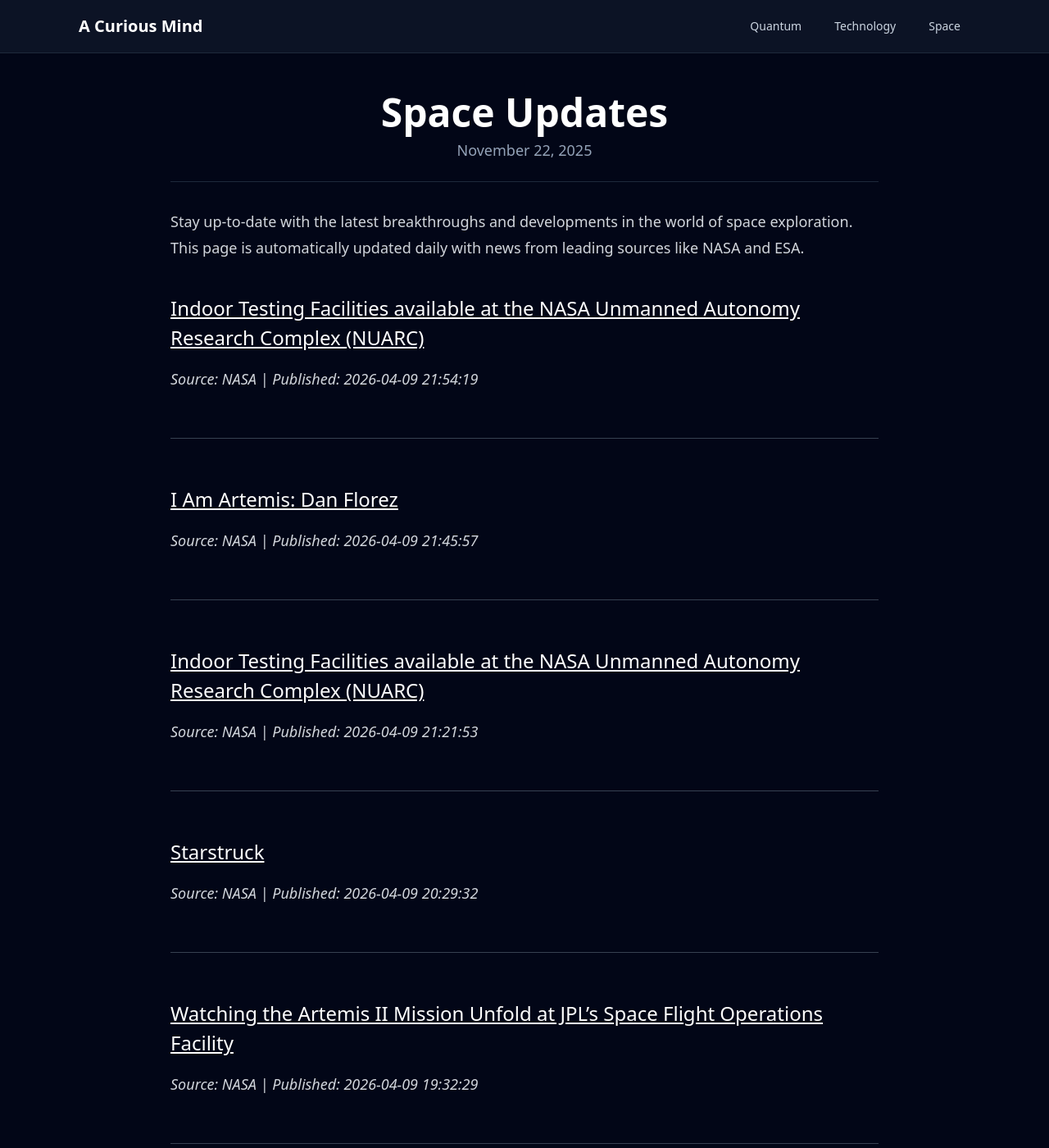
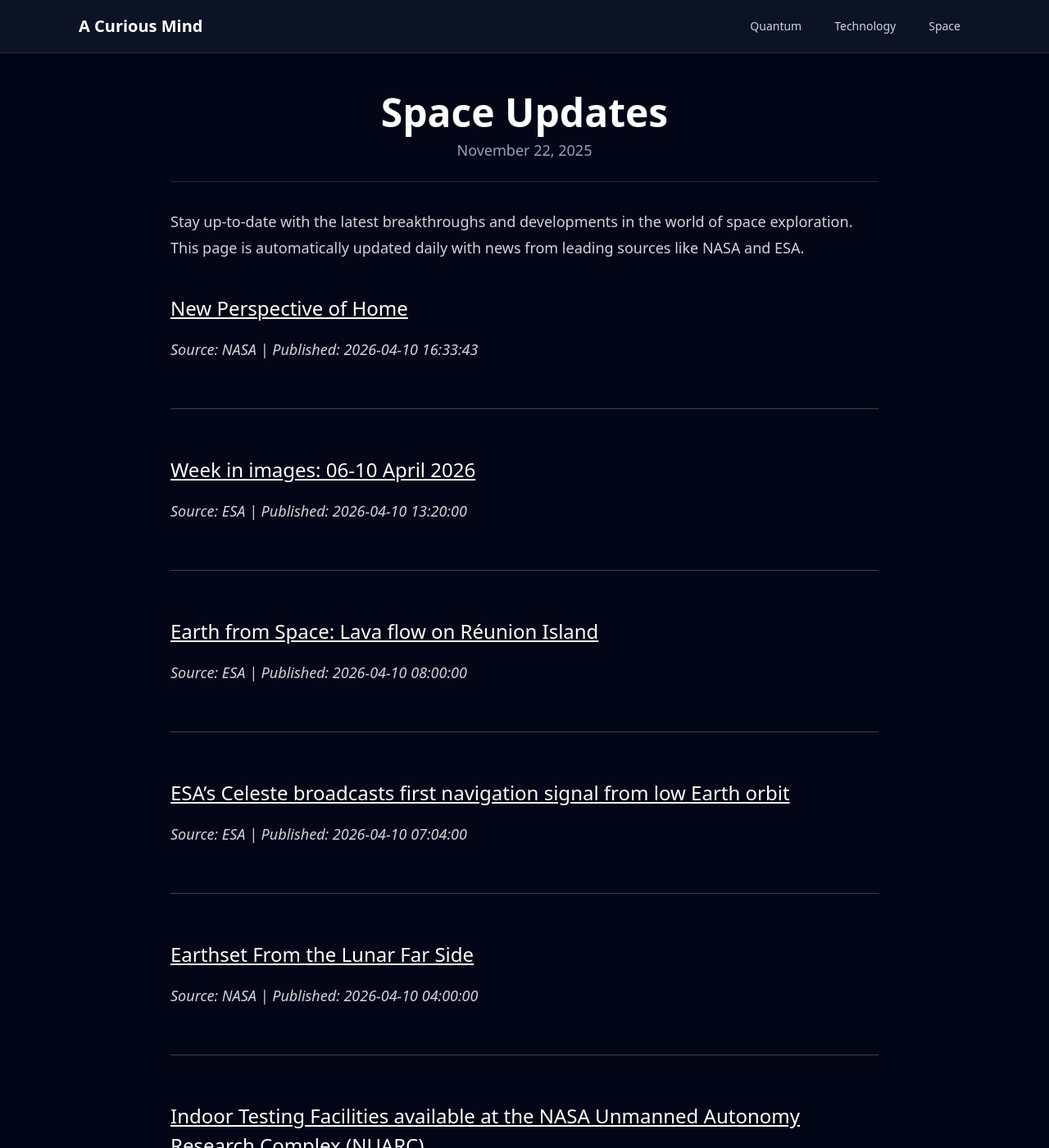
Before and after one commit to onehl7/onehl7.github.io, a Jekyll site: the page built from _posts/2025-11-22-space-updates.md, in a window 1280 px wide and 1400 px high. Shown: the whole window at 82% size. Built offline with Jekyll 4.4.1, drawn with Linux system fonts in a browser that asks for light colours; nearby versions of some CDN libraries; some of the changed text lies outside the part shown.

Commit message:
Update space news data

```diff
--- a/_data/space_news.json
+++ b/_data/space_news.json
@@ -1,8 +1,38 @@
 [
   {
     "source": "NASA",
+    "title": "New Perspective of Home",
+    "link": "https://www.nasa.gov/image-article/new-perspective-of-home/",
+    "published": "2026-04-10 16:33:43"
+  },
+  {
+    "source": "ESA",
+    "title": "Week in images: 06-10 April 2026",
+    "link": "https://www.esa.int/About_Us/Week_in_images/Week_in_images_06-10_April_2026",
+    "published": "2026-04-10 13:20:00"
+  },
+  {
+    "source": "ESA",
+    "title": "Earth from Space: Lava flow on R\u00e9union Island",
+    "link": "https://www.esa.int/ESA_Multimedia/Images/2026/04/Earth_from_Space_Lava_flow_on_Reunion_Island",
+    "published": "2026-04-10 08:00:00"
+  },
+  {
+    "source": "ESA",
+    "title": "ESA\u2019s Celeste broadcasts first navigation signal from low Earth orbit",
+    "link": "https://www.esa.int/Applications/Satellite_navigation/Celeste/ESA_s_Celeste_broadcasts_first_navigation_signal_from_low_Earth_orbit",
+    "published": "2026-04-10 07:04:00"
+  },
+  {
+    "source": "NASA",
+    "title": "Earthset From the Lunar Far Side",
+    "link": "https://science.nasa.gov/earth/earth-observatory/earthset-from-the-lunar-far-side/",
+    "published": "2026-04-10 04:00:00"
+  },
+  {
+    "source": "NASA",
     "title": "Indoor Testing Facilities available at the NASA Unmanned Autonomy Research Complex (NUARC)",
-    "link": "https://www.nasa.gov/aeronautics/indoor-testing-facilities-available-at-the-nasa-unmanned-autonomy-research-complex-nuarc/",
+    "link": "https://www.nasa.gov/centers-and-facilities/ames/indoor-testing-facilities-available-at-the-nasa-unmanned-autonomy-research-complex-nuarc/",
     "published": "2026-04-09 21:54:19"
   },
   {
@@ -18,40 +48,10 @@
     "published": "2026-04-09 21:21:53"
   },
   {
-    "source": "NASA",
-    "title": "Starstruck",
-    "link": "https://www.nasa.gov/image-article/starstruck/",
-    "published": "2026-04-09 20:29:32"
-  },
-  {
-    "source": "NASA",
-    "title": "Watching the Artemis II Mission Unfold at JPL\u2019s Space Flight Operations Facility",
-    "link": "https://science.nasa.gov/photojournal/watching-the-artemis-ii-mission-unfold-at-jpls-space-flight-operations-facility/",
-    "published": "2026-04-09 19:32:29"
-  },
-  {
     "source": "ESA",
     "title": "Moon joy, Earth love",
     "link": "https://www.esa.int/ESA_Multimedia/Images/2026/04/Moon_joy_Earth_love",
     "published": "2026-04-09 13:32:00"
-  },
-  {
-    "source": "ESA",
-    "title": "Walk in the footsteps of Artemis",
-    "link": "https://www.esa.int/Education/Teach_with_the_Moon/Walk_in_the_footsteps_of_Artemis",
-    "published": "2026-04-07 10:02:00"
-  },
-  {
-    "source": "ESA",
-    "title": "Graphene and lasers for space propulsion",
-    "link": "https://www.esa.int/Science_Exploration/Human_and_Robotic_Exploration/Graphene_and_lasers_for_space_propulsion",
-    "published": "2026-04-07 08:55:00"
-  },
-  {
-    "source": "ESA",
-    "title": "Week in images: 30 March - 03 April 2026",
-    "link": "https://www.esa.int/About_Us/Week_in_images/Week_in_images_30_March_-_03_April_2026",
-    "published": "2026-04-03 13:10:00"
   },
   {
     "source": "ESA",
```
